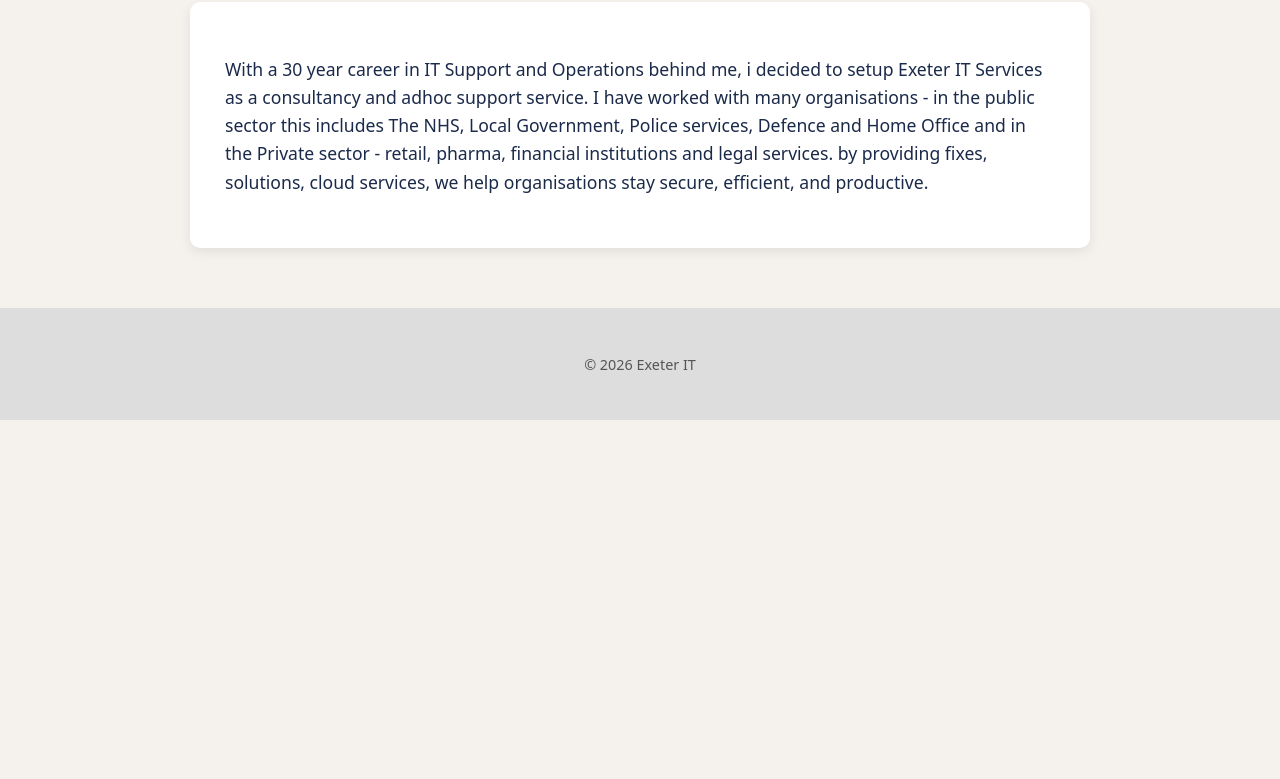
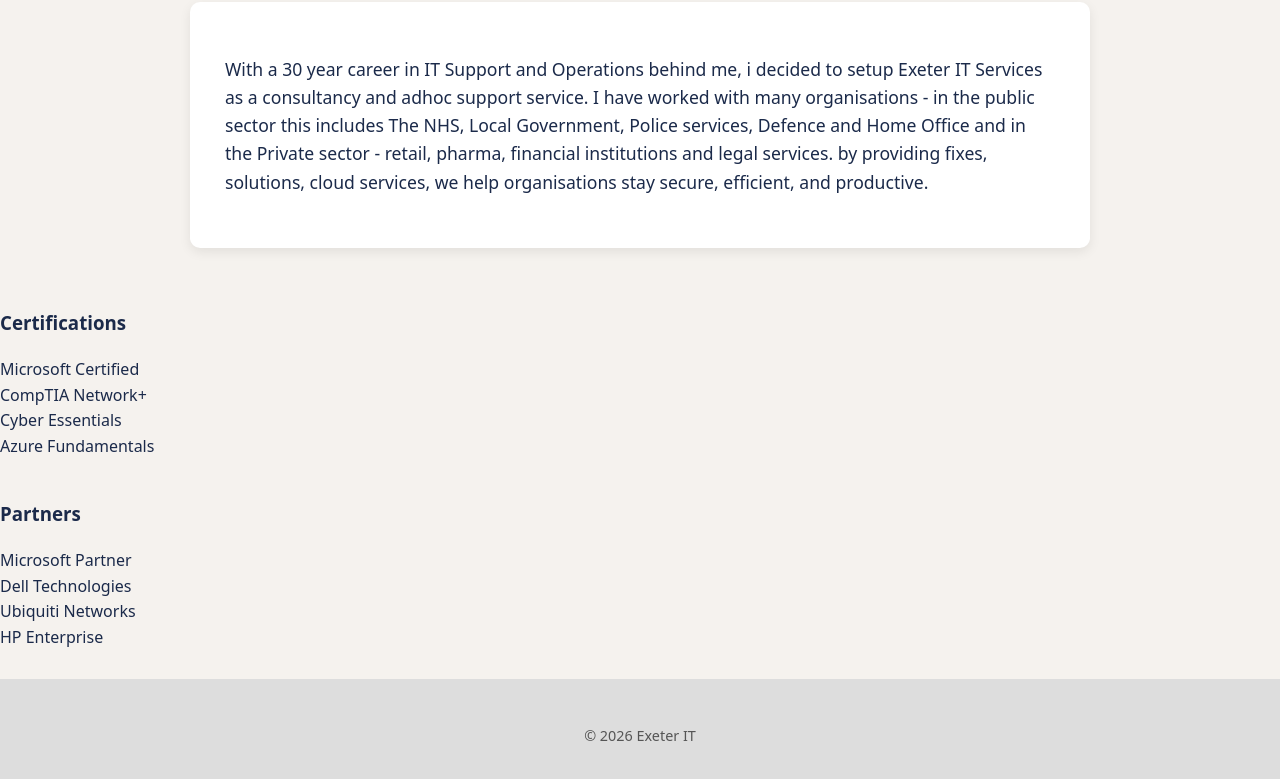
Before and after one commit to kevin-binks/First_rep, a plain HTML site: page about.html in a window 1280 px wide. Shown: the part 269-1048 px from the top of the page. Before the commit the page ends 800 px from the top, so only its background shows below. Drawn offline with Linux system fonts and the light colour scheme.

Commit message:
Update about.html

```diff
--- a/about.html
+++ b/about.html
@@ -87,6 +87,23 @@
         </p>
     </div>
 </main>
+<section class="about-extra">
+    <h3>Certifications</h3>
+    <div class="cert-grid">
+        <div class="cert-card">Microsoft Certified</div>
+        <div class="cert-card">CompTIA Network+</div>
+        <div class="cert-card">Cyber Essentials</div>
+        <div class="cert-card">Azure Fundamentals</div>
+    </div>
+
+    <h3 style="margin-top:40px;">Partners</h3>
+    <div class="cert-grid">
+        <div class="cert-card">Microsoft Partner</div>
+        <div class="cert-card">Dell Technologies</div>
+        <div class="cert-card">Ubiquiti Networks</div>
+        <div class="cert-card">HP Enterprise</div>
+    </div>
+</section>
 
 <footer>
     <p>© 2026 Exeter IT</p>
```
